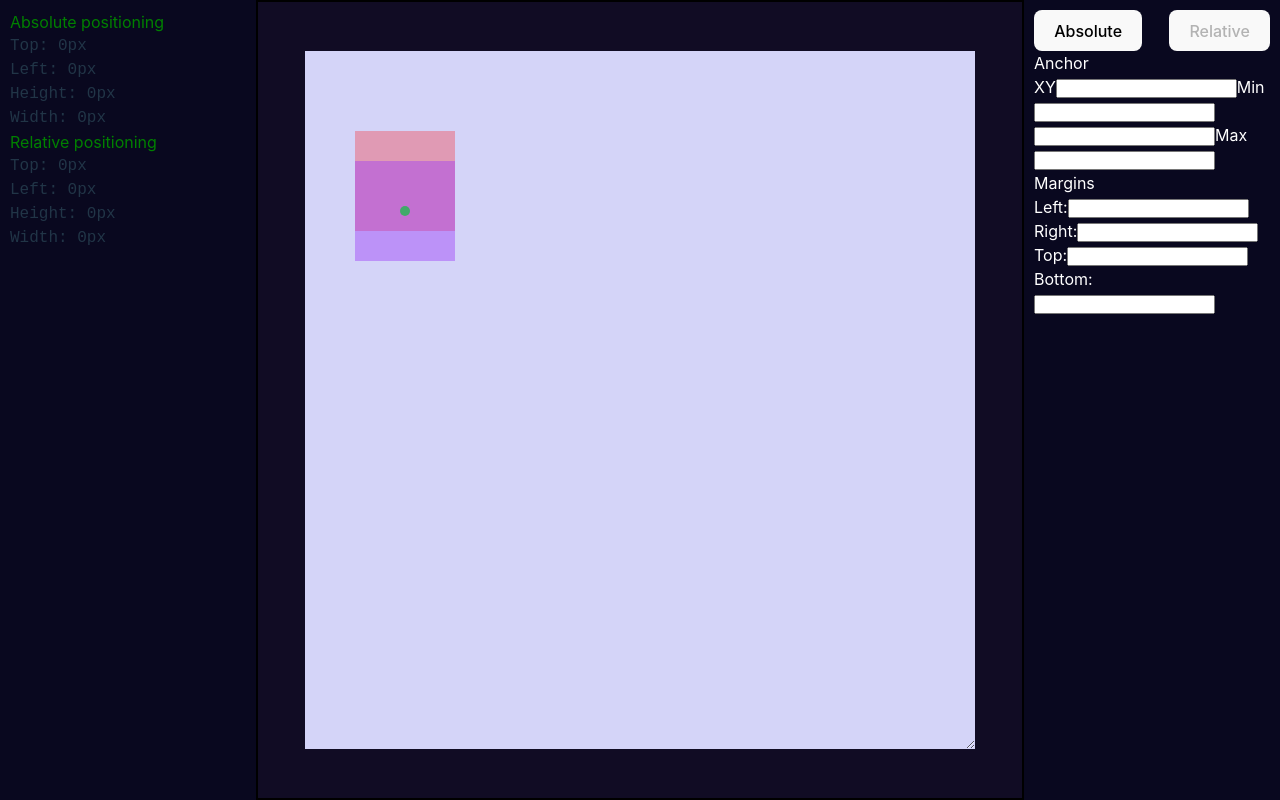
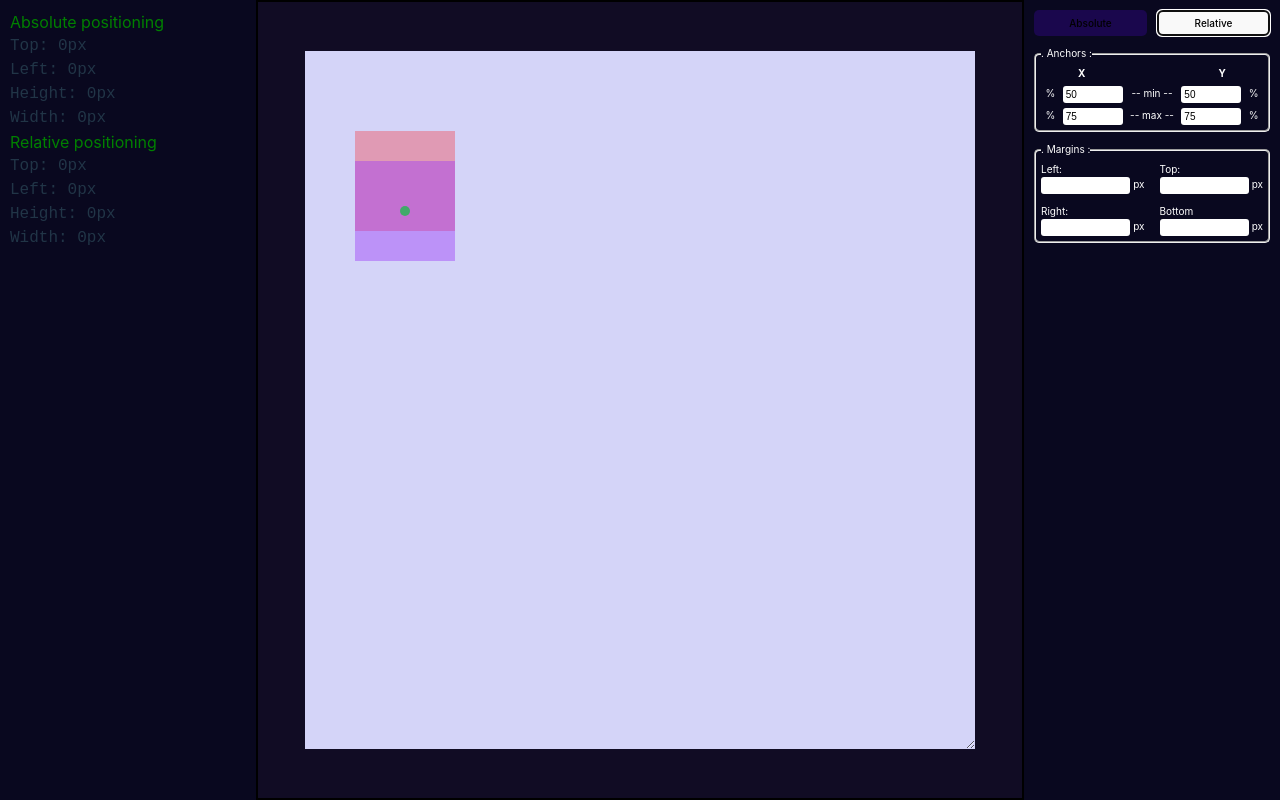
Before and after one commit to Davydx7/Markdown-to-Html-Parser, a React (Vite) app in the folder chris-positioning/: page / in a window 1280 px wide. Both pictures are taken after a click on the button "Relative". Built offline with nearby package versions, Linux system fonts and the light colour scheme.

Commit message:
data structure

```diff
--- a/chris-positioning/src/App.scss
+++ b/chris-positioning/src/App.scss
@@ -74,12 +74,14 @@
   color: white;
   display: flex;
   flex-direction: column;
+  gap: 1rem;
   // overflow: hidden;
   // grid-column: 1;
 
   .position{
     display: flex;
     justify-content: space-between;
+    gap: 1rem;
     align-items: center;
   }
 }
--- a/chris-positioning/src/App.tsx
+++ b/chris-positioning/src/App.tsx
@@ -38,10 +38,10 @@ function App() {
       {/* right input column */}
       <div className="column-3">
         <div className="position">
-          <button onClick={() => setIsAbsolute(true)} disabled={isAbsolute}>
+          <button onClick={() => setIsAbsolute(true)} className={!isAbsolute ? 'selected' : ''}>
             Absolute
           </button>
-          <button onClick={() => setIsAbsolute(false)} disabled={!isAbsolute}>
+          <button onClick={() => setIsAbsolute(false)} className={isAbsolute ? 'selected' : ''}>
             Relative
           </button>
         </div>
--- a/chris-positioning/src/components/AbsolutePanel/absolutePanel.scss
+++ b/chris-positioning/src/components/AbsolutePanel/absolutePanel.scss
@@ -9,6 +9,7 @@
 
 	.anchor {
 		display: flex;
+		align-items: flex-end;
 		gap: 1rem;
 		padding: 0.5rem;
 		border-radius: 0.5rem;
@@ -18,6 +19,7 @@
 		label {
 			width: 100%;
 			display: flex;
+			flex-direction: column;
 			align-items: center;
 			gap: 0.5rem;
 
@@ -25,10 +27,12 @@
 				width: 100%;
 				border-radius: 0.3rem;
 				border-style: none;
+				font-size: 1rem;
+				padding: 0.3rem;
 			}
 
 			input:invalid {
-				border: 1px solid red;
+				outline: 1px solid red;
 			}
 		}
 
@@ -37,7 +41,8 @@
 	.positioning {
 		display: grid;
 		grid-template-columns: 1fr 1fr;
-		gap: 1rem;
+		column-gap: 1.5rem;
+		row-gap: 1rem;
 		padding: 0.5rem;
 		border-radius: 0.5rem;
 		width: 100%;
@@ -47,17 +52,21 @@
 			width: 100%;
 			display: grid;
 			// flex-direction: column;
+			grid-template-columns: auto 1fr;
 			align-items: left;
-			gap: 0.3rem;
+			column-gap: 0.3rem;
 
 			input {
+				grid-column: 1;
 				width: 100%;
 				border-radius: 0.3rem;
 				border-style: none;
+				font-size: 1rem;
+				padding: 0.3rem;
 			}
 
 			input:invalid {
-				border: 1px solid red;
+				outline: 1px solid red;
 			}
 		}
 
--- a/chris-positioning/src/components/AbsolutePanel/index.tsx
+++ b/chris-positioning/src/components/AbsolutePanel/index.tsx
@@ -7,19 +7,20 @@ const AbsolutePanel: React.FC = () => {
   return (
     <div className="absolutePanel">
       <fieldset className="anchor">
-        <legend>Anchor:</legend>
+        <legend>. Anchors :</legend>
         <label>
-          X:
+          <strong>X</strong>
           <input id="x" type="number" min={0} max={100} />
         </label>
+        <span>%</span>
         <label>
-          Y:
+          <strong>Y</strong>
           <input id="y" type="number" min={0} max={100} />
         </label>
       </fieldset>
 
       <fieldset className="positioning">
-        <legend>Positioning</legend>
+        <legend>. Positioning :</legend>
         <label>
           X offset: <input type="number" /> px
         </label>
--- a/chris-positioning/src/components/RelativePanel/index.tsx
+++ b/chris-positioning/src/components/RelativePanel/index.tsx
@@ -6,28 +6,37 @@ const RelativePanel: React.FC = () => {
 
   return (
     <div className="relativePanel">
-      <span>Anchor</span>
-      <div className="anchor">
-        <span>X</span>
-        <span>Y</span>
-        <input type="number" />
-        <span>Min</span>
-        <input type="number" />
-        <input type="number" />
-        <span>Max</span>
-        <input type="number" />
-      </div>
-      <span>Margins</span>
-      <div className="margin">
-        <span>Left:</span>
-        <input type="number" />
-        <span>Right:</span>
-        <input type="number" />
-        <span>Top:</span>
-        <input type="number" />
-        <span>Bottom:</span>
-        <input type="number" />
-      </div>
+      <fieldset className="anchor">
+        <legend>. Anchors :</legend>
+        <strong>X</strong>
+        <strong>Y</strong>
+        <span>%</span>
+        <input id="xMin" type="number" value={50} min={0} max={100} />
+        <span>-- min --</span>
+        <input id="yMin" type="number" value={50} min={0} max={100} />
+        <span>%</span>
+        <span>%</span>
+        <input id="xMax" type="number" value={75} min={0} max={100} />
+        <span>-- max --</span>
+        <input id="yMax" type="number" value={75} min={0} max={100} />
+        <span>%</span>
+      </fieldset>
+
+      <fieldset className="positioning">
+        <legend>. Margins :</legend>
+        <label>
+          Left: <input type="number" /> px
+        </label>
+        <label>
+          Top: <input type="number" /> px
+        </label>
+        <label>
+          Right: <input type="number" /> px
+        </label>
+        <label>
+          Bottom <input type="number" /> px
+        </label>
+      </fieldset>
     </div>
   );
 };
--- a/chris-positioning/src/components/RelativePanel/relativePanel.scss
+++ b/chris-positioning/src/components/RelativePanel/relativePanel.scss
@@ -0,0 +1,80 @@
+.relativePanel{
+	display: grid;
+	font-size: 1rem;
+	gap: 1rem;
+
+	// input {
+	// 	width: 5rem;
+	// }
+
+	.anchor {
+		display: grid;
+		grid-template-columns: repeat(5, auto);
+		justify-items: center;
+		column-gap: 0.3rem;
+		row-gap: 0.5rem;
+		padding: 0.5rem;
+		border-radius: 0.5rem;
+		width: 100%;
+
+		strong:nth-of-type(1) {
+			grid-column: 1/3;
+		}
+		strong:nth-of-type(2) {
+			grid-column: 4/6;
+		}
+
+		span {
+			white-space: nowrap;
+		}
+
+		input {
+			width: 100%;
+			border-radius: 0.3rem;
+			border-style: none;
+			font-size: 1rem;
+			padding: 0.3rem;
+		}
+
+		input:invalid {
+			outline: 1px solid red;
+		}
+
+
+	}
+
+	.positioning {
+		display: grid;
+		grid-template-columns: 1fr 1fr;
+		column-gap: 1.5rem;
+		row-gap: 1rem;
+		padding: 0.5rem;
+		border-radius: 0.5rem;
+		width: 100%;
+
+
+		label {
+			width: 100%;
+			display: grid;
+			// flex-direction: column;
+			grid-template-columns: auto 1fr;
+			align-items: left;
+			column-gap: 0.3rem;
+
+			input {
+				grid-column: 1;
+				width: 100%;
+				border-radius: 0.3rem;
+				border-style: none;
+				font-size: 1rem;
+			  padding: 0.3rem;
+			}
+
+			input:invalid {
+				outline: 1px solid red;
+			}
+		}
+
+	}
+
+}
--- a/chris-positioning/src/index.scss
+++ b/chris-positioning/src/index.scss
@@ -47,15 +47,20 @@ h1 {
 }
 
 button {
-  border-radius: 8px;
-  border: 1px solid transparent;
+  border-radius:0.5rem;
+  border: 0.1rem solid transparent;
   padding: 0.6em 1.2em;
-  font-size: 1em;
+  font-size: 1rem;
   font-weight: 500;
   font-family: inherit;
-  background-color: #1a1a1a;
+  background-color: #5005db;
   cursor: pointer;
   transition: border-color 0.25s;
+  width: 100%;
+}
+
+button.selected {
+  background-color: #5005db3d;
 }
 button:hover {
   border-color: #646cff;
```
Also changed, not shown: chris-positioning/src/store/DataContext.ts (added, +21 -0 lines).
